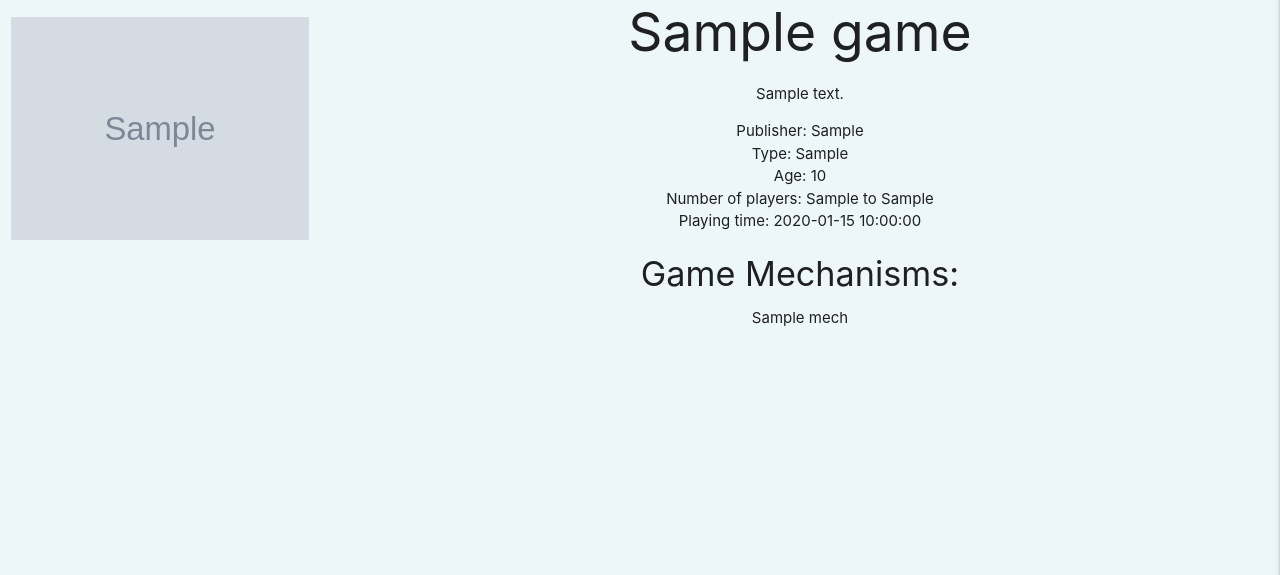
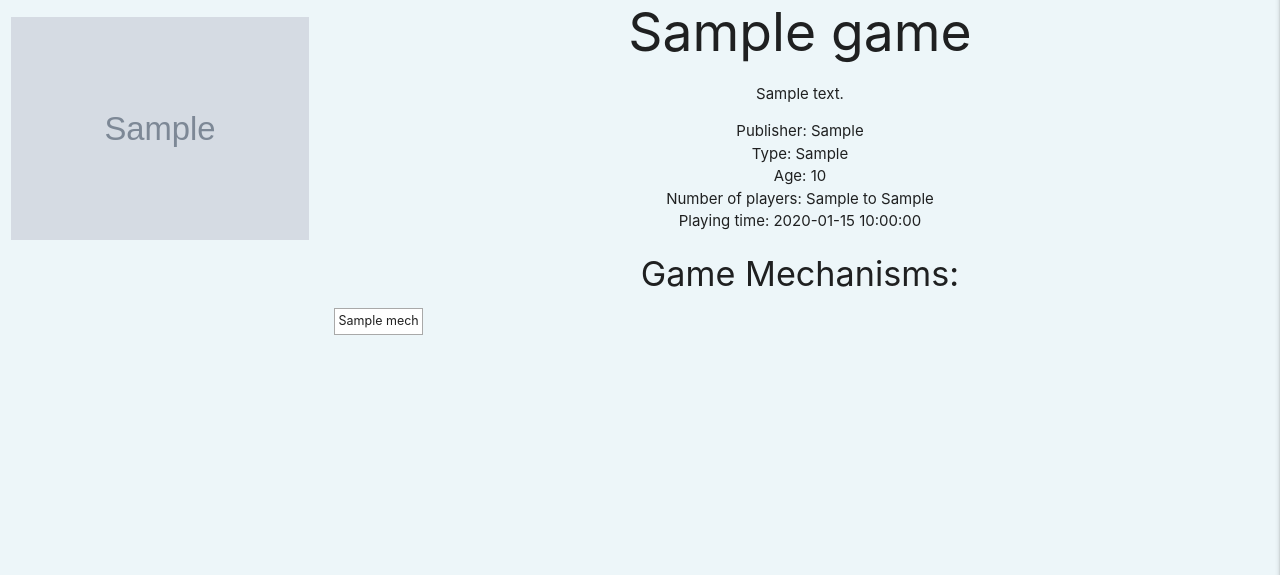
Before and after one commit to Vivioli87/meeple_finder, a Flask app: template templates/game_detail.html in a window 1280 px wide. Shown: the part 97-672 px from the top of the page. Run offline with Flask 2, Linux system fonts and the light colour scheme; the template is opened without the code that fills it: most values are stand-ins (such as "Sample title", 1, 10 or a date in 2020); grey boxes marked "Sample" are stand-in pictures; some libraries are stand-ins or nearby versions.

Commit message:
set up basic styling for tags

```diff
--- a/static/css/style.css
+++ b/static/css/style.css
@@ -3,24 +3,37 @@
 
 
 /* style container differently?  70% of page width*/
-body{
+body {
     background-color: #edf6f9;
 }
 
-.flashes h4{
+.flashes h4 {
     line-height: 2;
 }
 
-.text-shadow{
+.text-shadow {
     text-shadow: 2px 2px 2px rgba(0, 0, 0, 0.5) ;
 }
 
-a.brand-logo{
+a.brand-logo {
     padding-left: 10px;
 }
 
-.game-detail-image{
+.game-detail-image {
     max-width: 100%;
     height: auto;
     margin-top: 50px;
 }
+
+ul.mech-list > li {
+    display: block;
+    border-color: darkgray;
+    border-style: solid;
+    border-width: thin;
+    width: fit-content;
+    float: left;
+    margin: 0 0.25em;
+    padding: 0.25em;
+    font-size: smaller;
+    background-color: white;
+}
--- a/templates/game_detail.html
+++ b/templates/game_detail.html
@@ -9,20 +9,19 @@
         <div class="col s9 center-align">
 
             <h2>{{game.bg_name}}</h2>
-            <P>{{game.bg_description}}</P>
+            <p>{{game.bg_description}}</p>
             <ul>
                 <li>Publisher: {{game.bg_publisher}}</li>
                 <li>Type: {{game.bg_type}}</li>
                 <li>Age: {{game.age}}</li>
                 <li>Number of players: {{game.player_count.min_player}} to {{game.player_count.max_player}}</li>
                 <li>Playing time: {{game.playing_time}}</li>
-                <ul>
-                    <h4>Game Mechanisms:</h4>
-                    {% for mech in game.mechanisms %}
-                        <li> {{mech}} </li>
-                    {% endfor %}
-                </ul>
-
+            </ul>
+            <h4>Game Mechanisms:</h4>
+            <ul class="mech-list">
+                {% for mech in game.mechanisms %}
+                    <li> {{mech}} </li>
+                {% endfor %}
             </ul>
         </div>
     </div>
```
